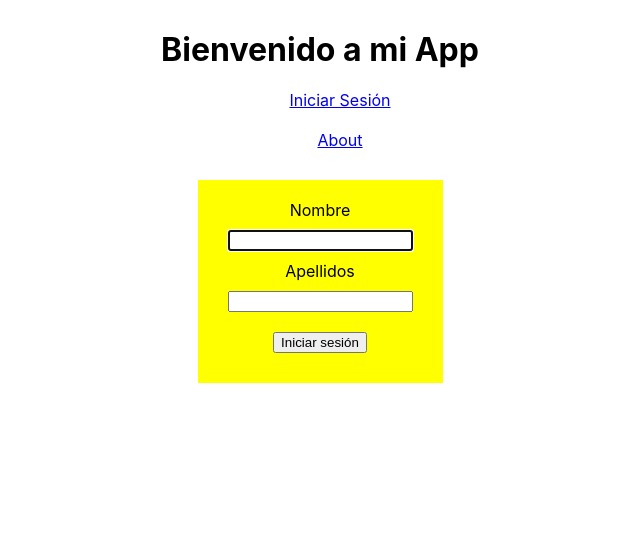
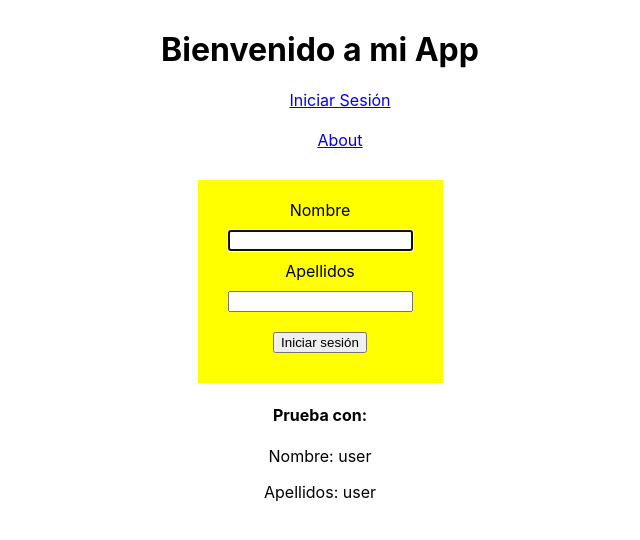
Before and after one commit to danugarri/encripterApp, a React (Create React App) app: page /userlogin in a window 1280 px wide. Shown: the top 540 px of the page, without its empty margins (320-960 px from the left). Built offline with nearby package versions, Linux system fonts and the light colour scheme.

Commit message:
operative version

```diff
--- a/src/components/UserLogin.js
+++ b/src/components/UserLogin.js
@@ -1,6 +1,6 @@
 import {React,useState} from 'react';
 import './UserLogin.css'
-import Logged from './Logged'
+//import Logged from './Logged'
 import GenericUser from './GenericUser';
 
 // defined a generic user
@@ -10,6 +10,7 @@ export default function UserLogin () {
 const[authorisation,setAuthorisation]= useState(false)
 //state for generic user
 const[user,setUser] = useState('')
+const [lastName, setLastName] = useState('')
 
 //selecting user input to authorise
 const authorize= e => {
@@ -19,14 +20,16 @@ const authorize= e => {
     const userlastname= e.target.querySelector('input[name="userlastname"]').value
       //if the user is daniela
     if((userName==='Daniela' && userlastname==='Molines Ojeda')|| (userName==='daniela' && userlastname==='molines ojeda')){
-    setAuthorisation(true)
-    setUser( () =>  userName)
+        setAuthorisation(() => true)
+        setUser( () =>  userName)
+        setLastName( () => userlastname)
          //switch state to true which show the <Logged/> component
     }
     //if the user is a generic one
     if( userName===genericUser[0] && userlastname===genericUser[1] ){
         setUser(() => userName)
         setAuthorisation(() => true)
+        setLastName( () => userlastname)
     }
     else if( (userName !==genericUser[0] && userlastname===genericUser[1])||
     (userName !==genericUser[0] && userlastname !==genericUser[1]) ){
@@ -49,21 +52,16 @@ const logOut = () =>{
 
 //when input the correct userName show logged
     return (
-        <div>{(!authorisation ) ? login  :
-            (<div>
-                <h4>Hola {user}</h4>
-                {
-                    user==='daniela' ? <div><Logged /> <GenericUser />
-                    <button onClick={logOut}>Salir</button>
-                    </div> : login
-
-                }
-            </div>)
-             || authorisation ? <div>
-                <h4>Hola {user}</h4>
+        <div>{ authorisation ? <div>
+                <h4>Hola {user} {lastName}</h4>
            <GenericUser />
            <button onClick={logOut}>Salir</button>
-            </div> : login
+            </div> : <div>
+                {login} <h4> Prueba con: </h4>
+                <p>Nombre: user</p>
+                <p>Apellidos: user</p>
+                </div>
+
 
             }</div>
 
```
